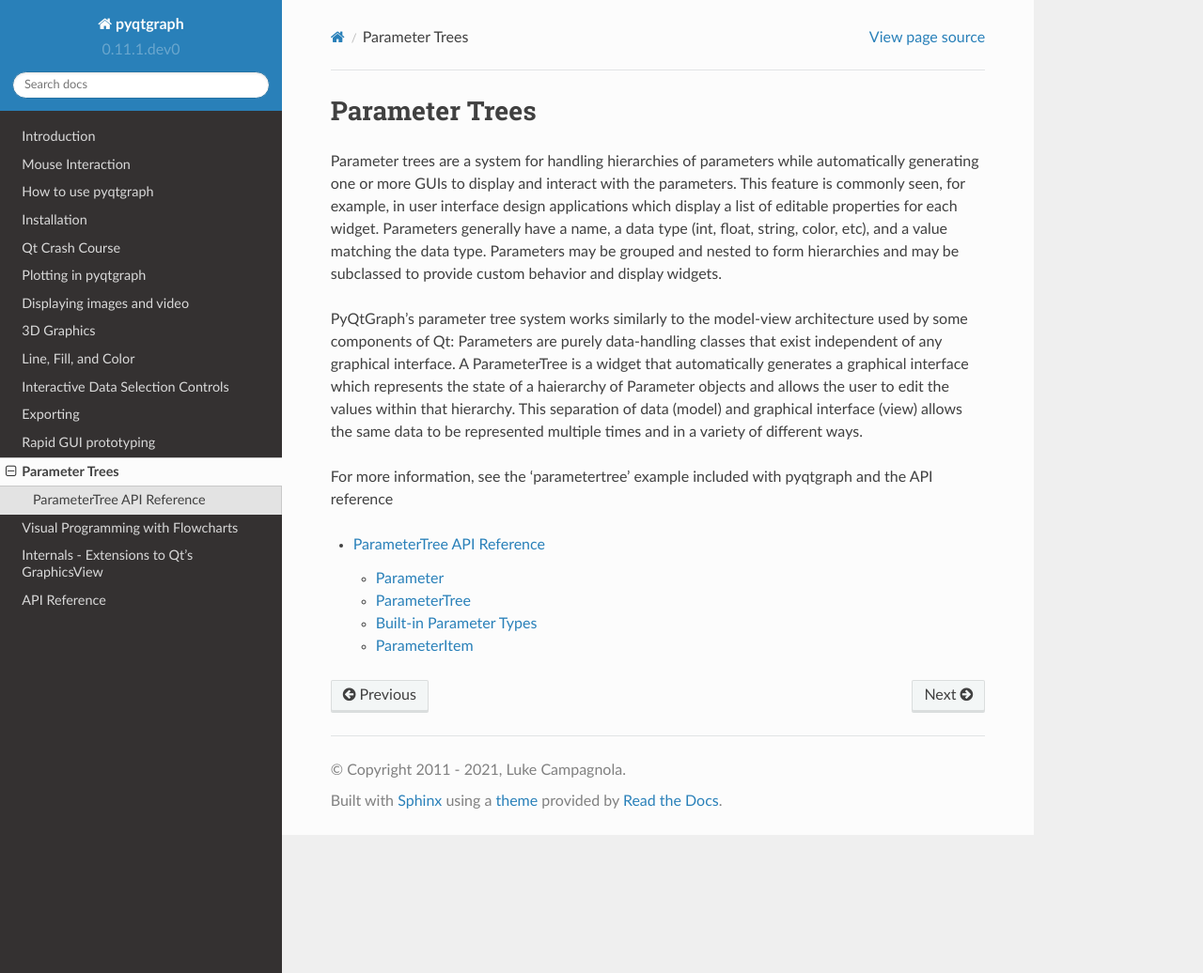
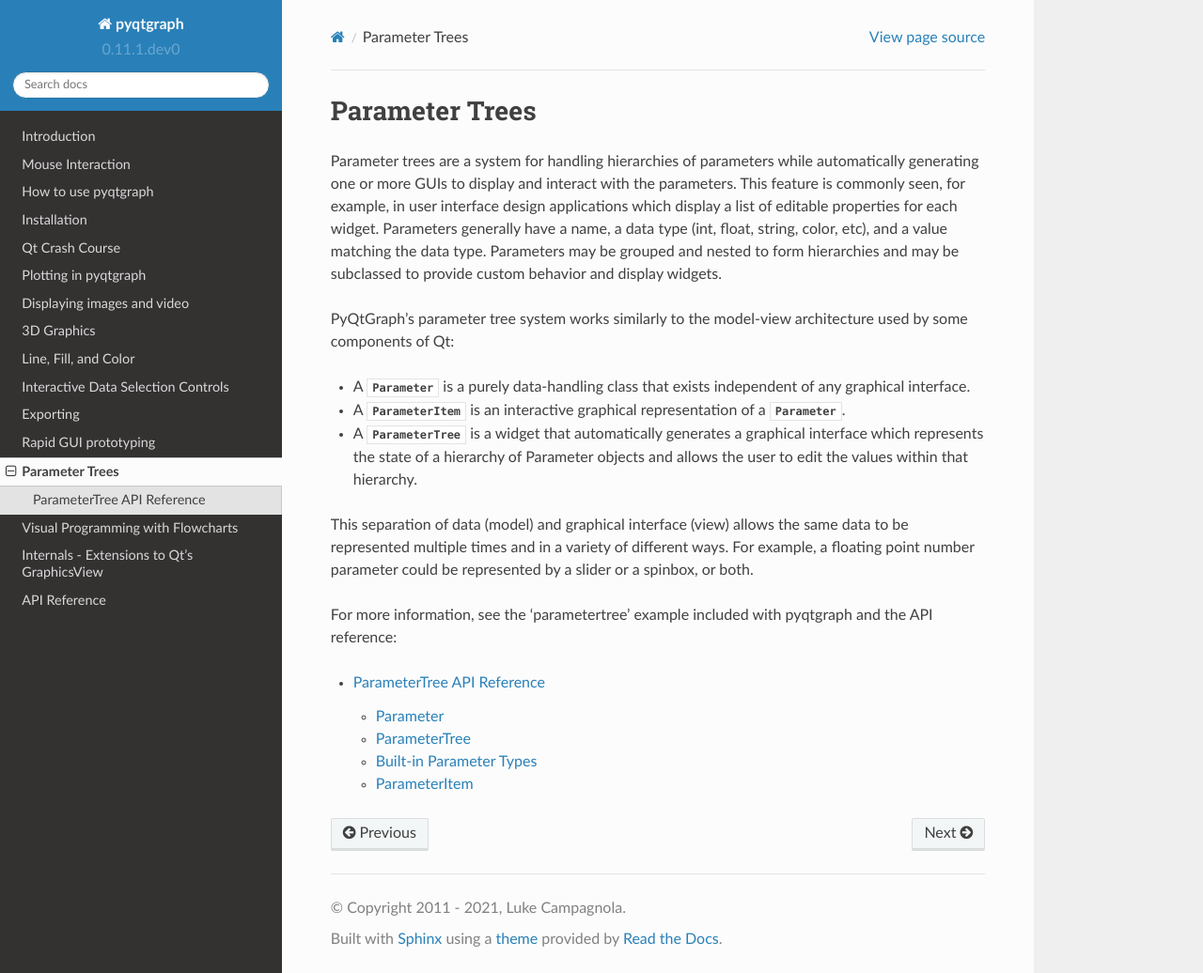
Before and after one commit to pyqtgraph/pyqtgraph, a Sphinx documentation site: the page built from doc/source/parametertree/index.rst, in a window 1280 px wide and 1036 px high. Shown: the whole window at 94% size. Built offline with Sphinx 7.4.7 and the Read the Docs theme 2.0.0, drawn with Linux system fonts in a browser that asks for light colours.

Commit message:
Improve parametertree documentation
- Increase cross-referencing
- Give all built-in parameter and parameter items at least minimal
  docstring
- Start improving coverage of the special options available for some
  parameters
- Organize the built in parameters reference for easier navigation

```diff
--- a/doc/source/apireference.rst
+++ b/doc/source/apireference.rst
@@ -12,7 +12,7 @@
     widgets/index
     3dgraphics/index
     colormap
-    parametertree/index
+    parametertree/apiref
     dockarea
     graphicsscene/index
     flowchart/index
--- a/doc/source/parametertree/index.rst
+++ b/doc/source/parametertree/index.rst
@@ -3,17 +3,22 @@
 Parameter Trees
 ===============
 
+.. currentmodule:: pyqtgraph.parametertree
+
 Parameter trees are a system for handling hierarchies of parameters while automatically generating one or more GUIs to display and interact with the parameters.
 This feature is commonly seen, for example, in user interface design applications which display a list of editable properties for each widget.
-Parameters generally have a name, a data type (int, float, string, color, etc), and a value matching the data type. Parameters may be grouped and nested
-to form hierarchies and may be subclassed to provide custom behavior and display widgets.
+Parameters generally have a name, a data type (int, float, string, color, etc), and a value matching the data type. Parameters may be grouped and nested to form hierarchies and may be subclassed to provide custom behavior and display widgets.
 
-PyQtGraph's parameter tree system works similarly to the model-view architecture used by some components of Qt: Parameters are purely data-handling classes
-that exist independent of any graphical interface. A ParameterTree is a widget that automatically generates a graphical interface which represents
-the state of a haierarchy of Parameter objects and allows the user to edit the values within that hierarchy. This separation of data (model) and graphical
-interface (view) allows the same data to be represented multiple times and in a variety of different ways.
+PyQtGraph's parameter tree system works similarly to the model-view architecture used by some components of Qt:
 
-For more information, see the 'parametertree' example included with pyqtgraph and the API reference
+- A :class:`Parameter` is a purely data-handling class that exists independent of any graphical interface.
+- A :class:`ParameterItem` is an interactive graphical representation of a :class:`Parameter`.
+- A :class:`ParameterTree` is a widget that automatically generates a graphical interface which represents the state of a hierarchy of Parameter objects and allows the user to edit the values within that hierarchy.
+
+This separation of data (model) and graphical interface (view) allows the same data to be represented multiple times and in a variety of different ways.
+For example, a floating point number parameter could be represented by a slider or a spinbox, or both.
+
+For more information, see the 'parametertree' example included with pyqtgraph and the API reference:
 
 .. toctree::
     :maxdepth: 2
--- a/doc/source/parametertree/parameter.rst
+++ b/doc/source/parametertree/parameter.rst
@@ -1,5 +1,7 @@
 Parameter
 =========
+
+.. autofunction:: pyqtgraph.parametertree.registerParameterType
 
 .. autoclass:: pyqtgraph.parametertree.Parameter
     :members:
```
Also changed, not shown: doc/source/parametertree/parametertypes.rst (+37 -2 lines), 2 other files.
